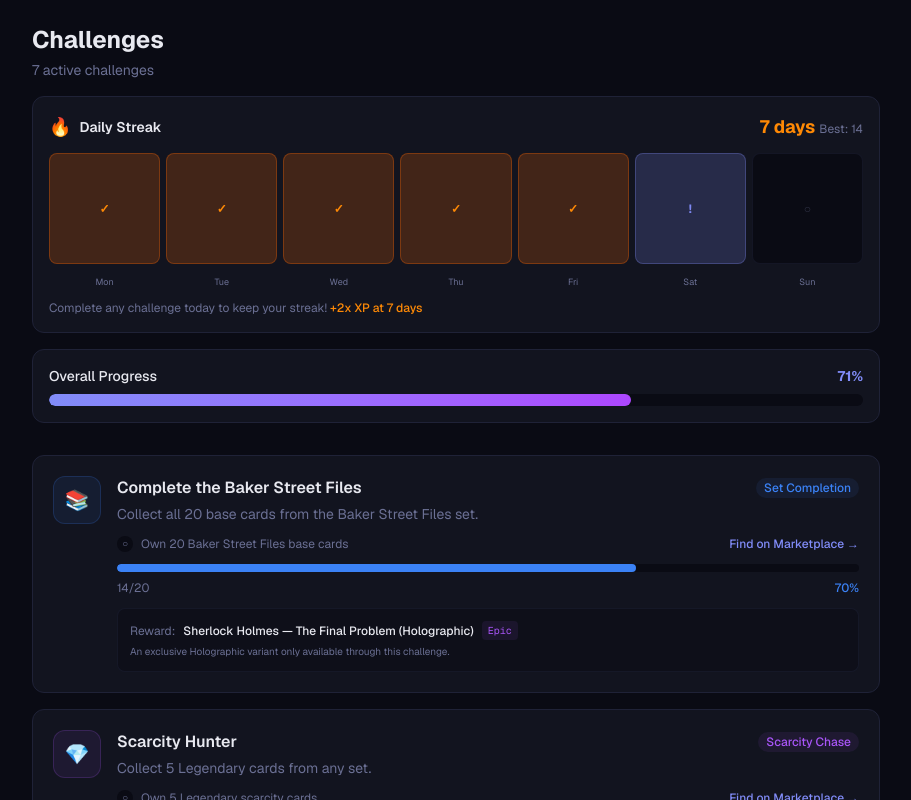
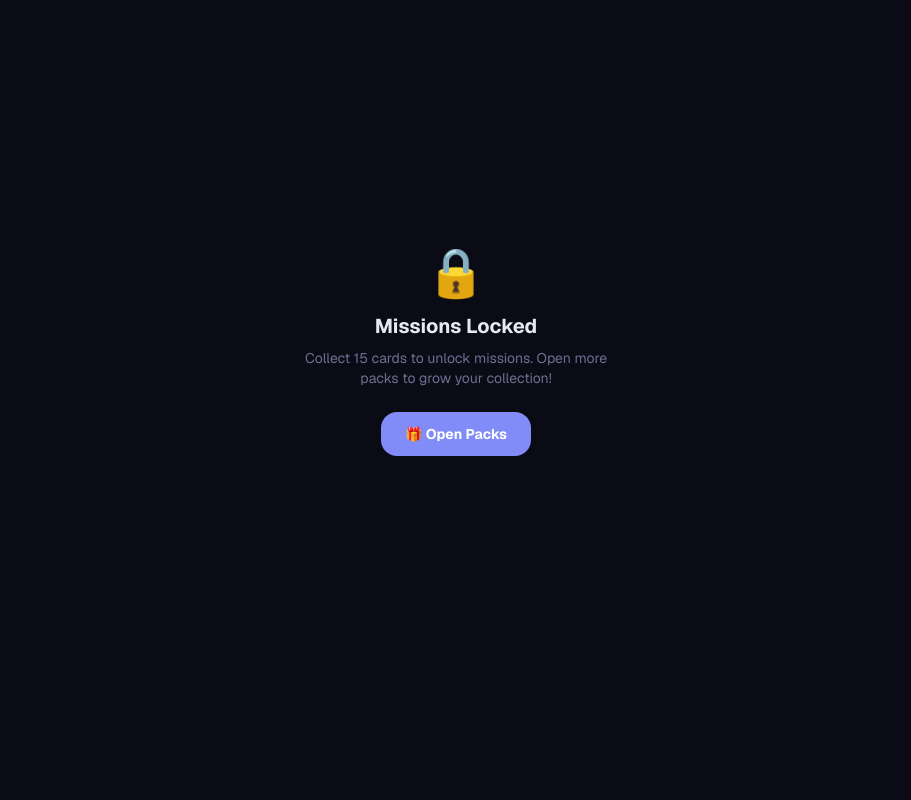
Before and after one commit to roham/lorevault, a Next.js app: page /challenges in a window 1280 px wide. Shown: the top 800 px of the page, without its empty margins (184-1095 px from the left). Built offline with nearby package versions, Linux system fonts and the light colour scheme.

Commit message:
v6.1: Visual missions — locked state for new users, streak tracker, mission cards with type colors, progress bars, requirements, reward previews, Find links

```diff
--- a/src/app/challenges/page.tsx
+++ b/src/app/challenges/page.tsx
@@ -1,18 +1,12 @@
 'use client';
 
+import { useState, useEffect } from 'react';
 import { motion } from 'framer-motion';
 import Link from 'next/link';
 import { CHALLENGES } from '@/data/challenges';
 import { SCARCITY_CONFIG } from '@/data/types';
-
-const TYPE_ICONS: Record<string, string> = {
-  'set-completion': '📚',
-  'scarcity-chase': '💎',
-  'thematic': '🎭',
-  'daily': '📅',
-  'weekly': '📆',
-  'seasonal': '🌟',
-};
+import { getStreak, getXP } from '@/lib/store';
+import { areChallengesUnlocked } from '@/lib/onboarding';
 
 const TYPE_COLORS: Record<string, string> = {
   'set-completion': '#3b82f6',
@@ -24,73 +18,103 @@ const TYPE_COLORS: Record<string, string> = {
 };
 
 export default function ChallengesPage() {
+  const [streak, setStreak] = useState(0);
+  const [xp, setXp] = useState(0);
+  const [unlocked, setUnlocked] = useState(true);
+
+  useEffect(() => {
+    setStreak(getStreak());
+    setXp(getXP());
+    setUnlocked(areChallengesUnlocked());
+  }, []);
+
   const activeChallenges = CHALLENGES.filter(c => c.active);
-  const totalProgress = activeChallenges.reduce((sum, c) => sum + c.progress, 0);
-  const totalRequired = activeChallenges.reduce((sum, c) => sum + c.total, 0);
+
+  if (!unlocked) {
+    return (
+      <div className="min-h-screen flex flex-col items-center justify-center px-6 text-center pb-24">
+        <motion.div
+          initial={{ scale: 0.9, opacity: 0 }}
+          animate={{ scale: 1, opacity: 1 }}
+        >
+          <span className="text-5xl block mb-4">🔒</span>
+          <h1 className="text-xl font-bold mb-2">Missions Locked</h1>
+          <p className="text-sm text-muted max-w-xs mx-auto mb-6">
+            Collect 15 cards to unlock missions. Open more packs to grow your collection!
+          </p>
+          <Link
+            href="/packs"
+            className="inline-flex items-center gap-2 px-6 py-3 rounded-2xl bg-accent text-white font-bold text-sm"
+          >
+            🎁 Open Packs
+          </Link>
+        </motion.div>
+      </div>
+    );
+  }
 
   return (
-    <div className="max-w-4xl mx-auto px-4 sm:px-6 py-6">
-      {/* Header */}
-      <div className="mb-8">
-        <h1 className="text-2xl font-bold mb-1">Challenges</h1>
-        <p className="text-sm text-muted">{activeChallenges.length} active challenges</p>
-
-        {/* Streak Tracker */}
-        <div className="mt-4 p-4 rounded-xl bg-surface border border-border mb-4">
-          <div className="flex items-center justify-between mb-3">
-            <div className="flex items-center gap-2">
-              <span className="text-lg">🔥</span>
-              <span className="text-sm font-semibold">Daily Streak</span>
+    <div className="px-4 pt-6 pb-24">
+      {/* Header with streak */}
+      <div className="flex items-center justify-between mb-6">
+        <div>
+          <h1 className="text-xl font-bold">Missions</h1>
+          <p className="text-xs text-muted">{activeChallenges.length} active</p>
         </div>
-            <div className="text-right">
-              <span className="text-lg font-bold text-orange-400">7 days</span>
-              <span className="text-xs text-muted ml-1">Best: 14</span>
+        <div className="flex items-center gap-3">
+          {streak > 0 && (
+            <div className="flex items-center gap-1.5 px-3 py-1.5 rounded-xl bg-orange-500/10 border border-orange-500/20">
+              <motion.span
+                className="text-sm"
+                animate={{ scale: [1, 1.15, 1] }}
+                transition={{ duration: 1, repeat: Infinity }}
+              >
+                🔥
+              </motion.span>
+              <span className="text-sm font-bold text-orange-400">{streak}</span>
             </div>
-          </div>
-          <div className="flex gap-1.5">
-            {['Mon', 'Tue', 'Wed', 'Thu', 'Fri', 'Sat', 'Sun'].map((day, i) => (
-              <div key={day} className="flex-1 text-center">
-                <div
-                  className={`w-full aspect-square rounded-lg flex items-center justify-center text-xs font-bold mb-1 ${
-                    i < 5
-                      ? 'bg-orange-500/20 text-orange-400 border border-orange-500/30'
-                      : i === 5
-                        ? 'bg-accent/20 text-accent border border-accent/30 animate-pulse'
-                        : 'bg-background text-muted/40 border border-border/50'
-                  }`}
-                >
-                  {i < 5 ? '✓' : i === 5 ? '!' : '○'}
-                </div>
-                <span className="text-[9px] text-muted">{day}</span>
-              </div>
-            ))}
-          </div>
-          <div className="mt-2 text-xs text-muted">
-            Complete any challenge today to keep your streak! <span className="text-orange-400 font-medium">+2x XP at 7 days</span>
-          </div>
-        </div>
-
-        {/* Overall progress */}
-        <div className="p-4 rounded-xl bg-surface border border-border">
-          <div className="flex items-center justify-between mb-2">
-            <span className="text-sm font-medium">Overall Progress</span>
-            <span className="text-sm text-accent font-bold">
-              {Math.round((totalProgress / totalRequired) * 100)}%
-            </span>
-          </div>
-          <div className="relative h-3 rounded-full bg-background overflow-hidden">
-            <motion.div
-              className="absolute inset-y-0 left-0 rounded-full bg-gradient-to-r from-accent to-purple-500"
-              initial={{ width: 0 }}
-              animate={{ width: `${(totalProgress / totalRequired) * 100}%` }}
-              transition={{ duration: 1, ease: 'easeOut' }}
-            />
+          )}
+          <div className="flex items-center gap-1 px-3 py-1.5 rounded-xl bg-accent/10 border border-accent/20">
+            <span className="text-sm">⭐</span>
+            <span className="text-sm font-bold text-accent">{xp}</span>
           </div>
         </div>
       </div>
 
-      {/* Challenge Cards */}
-      <div className="space-y-4">
+      {/* Streak tracker */}
+      <div className="p-4 rounded-2xl bg-surface border border-border mb-6">
+        <div className="flex items-center justify-between mb-3">
+          <span className="text-sm font-semibold">Daily Streak</span>
+          <span className="text-xs text-orange-400 font-medium">
+            {streak >= 7 ? '2x XP Active!' : `${7 - streak} days to 2x XP`}
+          </span>
+        </div>
+        <div className="flex gap-1.5">
+          {['M', 'T', 'W', 'T', 'F', 'S', 'S'].map((day, i) => {
+            const completed = i < Math.min(streak, 7);
+            const isCurrent = i === Math.min(streak, 6);
+            return (
+              <div key={`${day}-${i}`} className="flex-1 text-center">
+                <div
+                  className={`aspect-square rounded-lg flex items-center justify-center text-xs font-bold mb-1 transition-all ${
+                    completed
+                      ? 'bg-orange-500/20 text-orange-400 border border-orange-500/30'
+                      : isCurrent
+                        ? 'bg-accent/20 text-accent border border-accent/30'
+                        : 'bg-background text-muted/30 border border-border/30'
+                  }`}
+                >
+                  {completed ? '✓' : isCurrent ? '!' : '·'}
+                </div>
+                <span className="text-[9px] text-muted/50">{day}</span>
+              </div>
+            );
+          })}
+        </div>
+      </div>
+
+      {/* Mission cards */}
+      <div className="space-y-3">
         {activeChallenges.map((challenge, i) => {
           const pct = Math.round((challenge.progress / challenge.total) * 100);
           const typeColor = TYPE_COLORS[challenge.type] || '#818cf8';
@@ -98,103 +122,82 @@ export default function ChallengesPage() {
           return (
             <motion.div
               key={challenge.id}
-              initial={{ opacity: 0, y: 20 }}
+              initial={{ opacity: 0, y: 15 }}
               animate={{ opacity: 1, y: 0 }}
-              transition={{ delay: i * 0.08, duration: 0.4 }}
-              className="p-5 rounded-xl border border-border bg-surface hover:bg-surface-hover transition-colors"
+              transition={{ delay: i * 0.06, duration: 0.3 }}
+              className="p-4 rounded-2xl bg-surface border border-border"
             >
-              <div className="flex items-start gap-4">
-                {/* Type icon */}
+              {/* Mission header */}
+              <div className="flex items-start gap-3 mb-3">
                 <div
-                  className="w-12 h-12 rounded-xl flex items-center justify-center text-xl flex-shrink-0"
-                  style={{ background: `${typeColor}15`, border: `1px solid ${typeColor}30` }}
+                  className="w-11 h-11 rounded-xl flex items-center justify-center text-lg flex-shrink-0"
+                  style={{ background: `${typeColor}12`, border: `1px solid ${typeColor}25` }}
                 >
-                  {TYPE_ICONS[challenge.type] || '🏆'}
+                  {challenge.type === 'set-completion' ? '📚' : challenge.type === 'scarcity-chase' ? '💎' : challenge.type === 'daily' ? '📅' : challenge.type === 'weekly' ? '📆' : challenge.type === 'seasonal' ? '🌟' : '🎭'}
                 </div>
-
                 <div className="flex-1 min-w-0">
-                  <div className="flex items-center justify-between mb-1">
-                    <h3 className="font-semibold">{challenge.name}</h3>
+                  <h3 className="text-sm font-bold mb-0.5">{challenge.name}</h3>
+                  <p className="text-xs text-muted line-clamp-1">{challenge.description}</p>
+                </div>
                 <span
-                      className="text-xs font-medium px-2 py-0.5 rounded-full capitalize"
-                      style={{ color: typeColor, background: `${typeColor}15` }}
+                  className="text-[10px] font-semibold px-2 py-0.5 rounded-full capitalize flex-shrink-0"
+                  style={{ color: typeColor, background: `${typeColor}12` }}
                 >
                   {challenge.type.replace(/-/g, ' ')}
                 </span>
               </div>
 
-                  <p className="text-sm text-muted mb-3">{challenge.description}</p>
+              {/* Progress */}
+              <div className="mb-3">
+                <div className="flex items-center justify-between mb-1">
+                  <span className="text-[10px] text-muted">{challenge.progress}/{challenge.total}</span>
+                  <span className="text-[10px] font-bold" style={{ color: typeColor }}>{pct}%</span>
+                </div>
+                <div className="h-2 rounded-full bg-background overflow-hidden">
+                  <motion.div
+                    className="h-full rounded-full"
+                    style={{ background: typeColor }}
+                    initial={{ width: 0 }}
+                    animate={{ width: `${pct}%` }}
+                    transition={{ delay: 0.2 + i * 0.08, duration: 0.6, ease: 'easeOut' }}
+                  />
+                </div>
+              </div>
 
-                  {/* Requirements checklist */}
+              {/* Requirements */}
               <div className="space-y-1.5 mb-3">
                 {challenge.requirements.map((req, j) => (
                   <div key={j} className="flex items-center gap-2 text-xs">
-                        <span className={`w-4 h-4 rounded-full flex items-center justify-center text-[10px] flex-shrink-0 ${
-                          req.met
-                            ? 'bg-green-500/20 text-green-400'
-                            : 'bg-background text-muted'
+                    <span className={`w-4 h-4 rounded-full flex items-center justify-center text-[9px] flex-shrink-0 ${
+                      req.met ? 'bg-green-500/20 text-green-400' : 'bg-background text-muted/40'
                     }`}>
                       {req.met ? '✓' : '○'}
                     </span>
-                        <span className={`flex-1 ${req.met ? 'text-foreground line-through opacity-60' : 'text-muted'}`}>
+                    <span className={`flex-1 ${req.met ? 'text-muted line-through' : 'text-foreground/70'}`}>
                       {req.description}
                     </span>
                     {!req.met && (challenge.type === 'set-completion' || challenge.type === 'thematic' || challenge.type === 'scarcity-chase') && (
-                          <Link
-                            href="/marketplace"
-                            className="text-accent hover:underline flex-shrink-0 font-medium"
-                          >
-                            Find on Marketplace →
+                      <Link href="/packs" className="text-accent text-[10px] font-semibold flex-shrink-0">
+                        Find →
                       </Link>
                     )}
                   </div>
                 ))}
               </div>
 
-                  {/* Progress bar */}
-                  <div className="relative h-2 rounded-full bg-background overflow-hidden mb-2">
-                    <motion.div
-                      className="absolute inset-y-0 left-0 rounded-full"
-                      style={{ background: typeColor }}
-                      initial={{ width: 0 }}
-                      animate={{ width: `${pct}%` }}
-                      transition={{ delay: 0.3 + i * 0.1, duration: 0.8, ease: 'easeOut' }}
-                    />
-                  </div>
-
-                  <div className="flex items-center justify-between">
-                    <span className="text-xs text-muted">
-                      {challenge.progress}/{challenge.total}
-                      {challenge.expiresAt && (
-                        <span className="ml-2 text-muted/60">
-                          Expires {new Date(challenge.expiresAt).toLocaleDateString()}
-                        </span>
-                      )}
-                    </span>
-                    <span className="text-xs font-medium" style={{ color: typeColor }}>
-                      {pct}%
-                    </span>
-                  </div>
-
               {/* Reward preview */}
-                  <div className="mt-3 p-3 rounded-lg bg-background/50 border border-border/50">
-                    <div className="flex items-center gap-2">
-                      <span className="text-xs text-muted">Reward:</span>
-                      <span className="text-xs font-medium text-foreground">{challenge.reward.name}</span>
+              <div className="p-2.5 rounded-xl bg-background/50 flex items-center gap-2">
+                <span className="text-sm">🎁</span>
+                <div className="flex-1 min-w-0">
+                  <span className="text-[11px] font-medium">{challenge.reward.name}</span>
                   {challenge.reward.scarcity && (
                     <span
-                          className="text-[10px] px-1.5 py-0.5 rounded font-mono"
-                          style={{
-                            color: SCARCITY_CONFIG[challenge.reward.scarcity].color,
-                            background: `${SCARCITY_CONFIG[challenge.reward.scarcity].color}15`,
-                          }}
+                      className="text-[9px] ml-1.5 px-1.5 py-0.5 rounded font-mono"
+                      style={{ color: SCARCITY_CONFIG[challenge.reward.scarcity].color, background: `${SCARCITY_CONFIG[challenge.reward.scarcity].color}12` }}
                     >
                       {SCARCITY_CONFIG[challenge.reward.scarcity].label}
                     </span>
                   )}
-                    </div>
-                    <p className="text-[10px] text-muted mt-1">{challenge.reward.description}</p>
-                  </div>
                 </div>
               </div>
             </motion.div>
```
Lines whose indentation alone changed are shown as unchanged.
